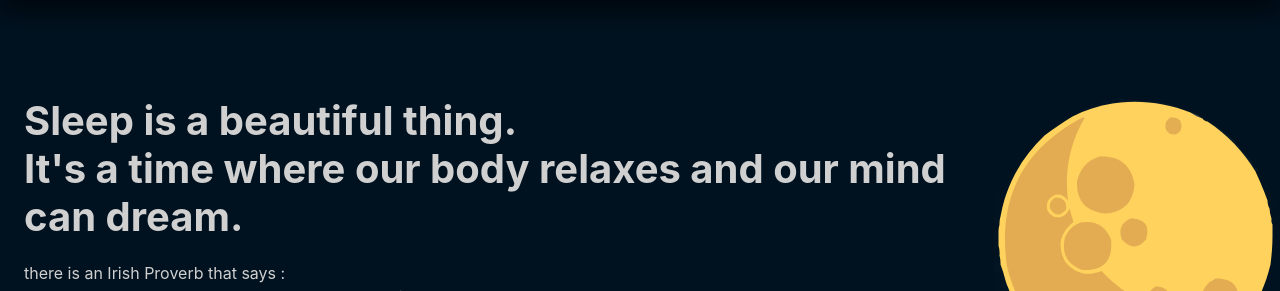
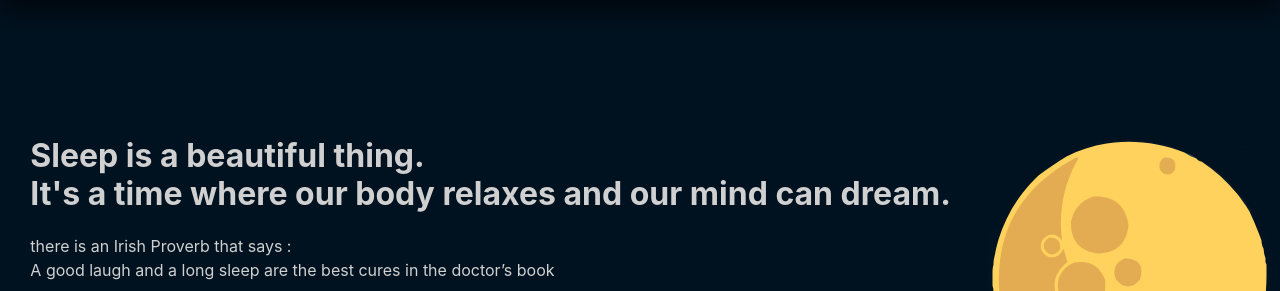
Before and after one commit to mohammad-farzan/sleep-web, a plain HTML site: page index.html in a window 1280 px wide. Shown: the part 63-354 px from the top of the page. Drawn offline with nearby package versions, Linux system fonts and the light colour scheme.

Commit message:
main header fixed

```diff
--- a/index.html
+++ b/index.html
@@ -27,7 +27,7 @@
       <!------------------- header ------------------->
       <header class="d-flex justify-content-around ">
          <div class="header justify-content-md-center px-4 px-lg-none">
-            <h1 class="header-h1">Sleep is a beautiful thing.  <br /> It's a time where our body relaxes and our mind can dream.</h1>
+            <h2 class="header-h1">Sleep is a beautiful thing.  <br /> It's a time where our body relaxes and our mind can dream.</h2>
             <p class="header-paragraph">there is an Irish Proverb that says : <br />
                A good laugh and a long sleep are the best cures in the doctor’s book </p>
             <a id="multicolor-header-btn" class="multicolor-btn">Get Start</a>
--- a/main.css
+++ b/main.css
@@ -23,7 +23,7 @@ header {
    background-repeat: no-repeat;
    background-size: cover;
    color: #d0d0d0;
-   padding: 20vh 0;
+   padding: 25vh 0;
 }
 
 .header-h1 {
```
